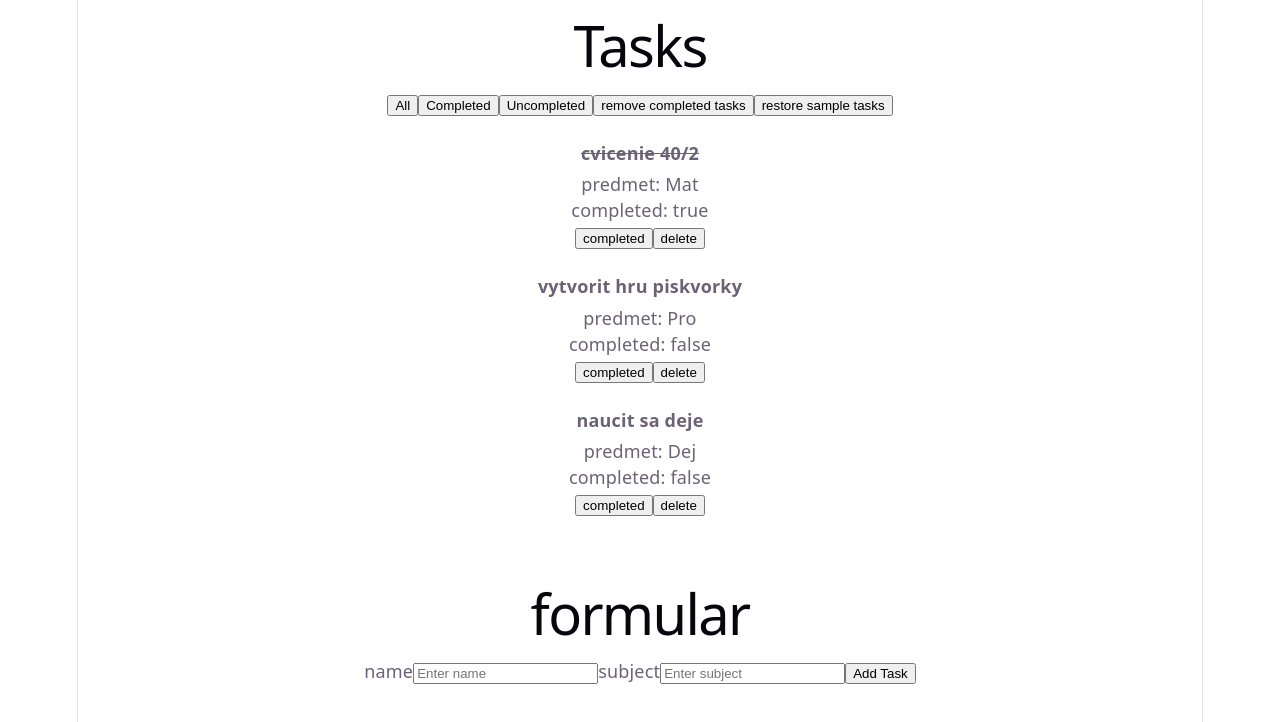
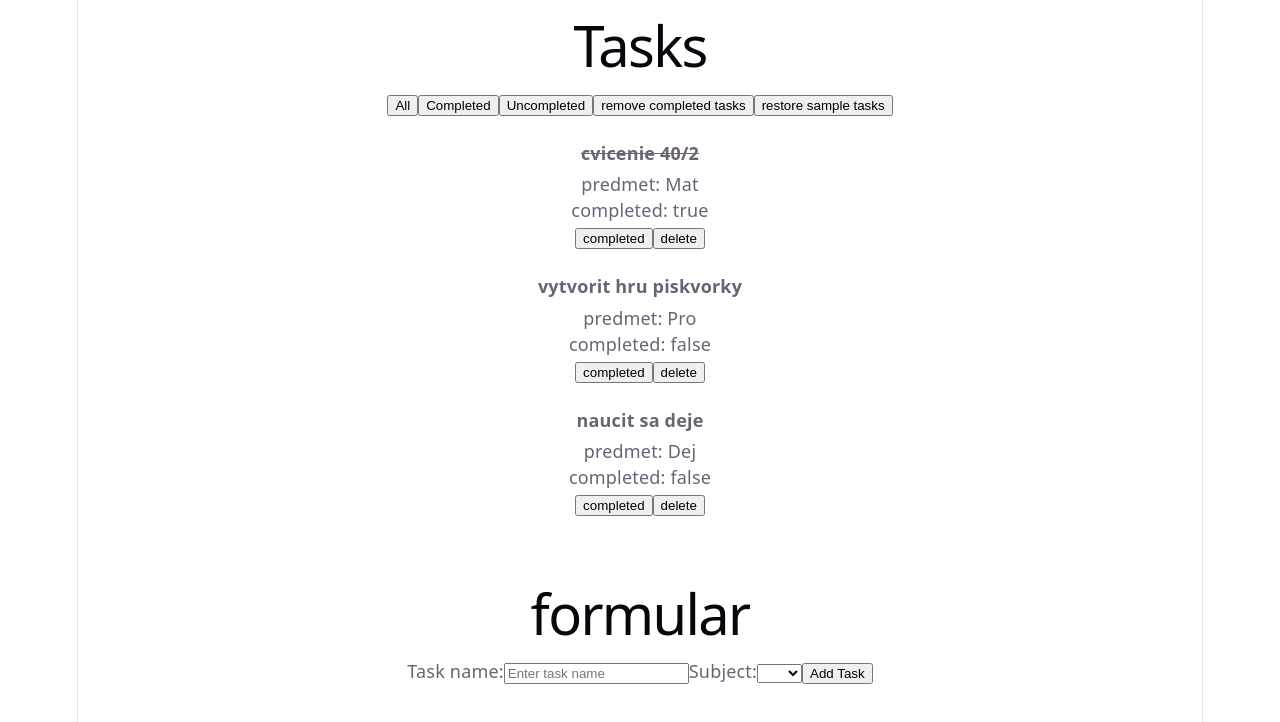
Before and after one commit to PatrikHusar/react-ts-uloha1, a React (Vite) app: page / in a window 1280 px wide. Shown: the top 722 px of the page. Built offline with nearby package versions, Linux system fonts and the light colour scheme.

Commit message:
added selection of subject in formular

```diff
--- a/src/App.tsx
+++ b/src/App.tsx
@@ -1,7 +1,7 @@
 import { useState } from 'react'
 import './App.css'
 import { taskCard } from './components/taskCard'
-import { addTaskFolmular } from './components/formularCard';
+import { AddTaskForm } from './components/formularCard';
 
 export type Task = {
   id: number;
@@ -9,8 +9,6 @@ export type Task = {
   subject: string;
   completed: boolean;
 };
-
-const keys = ['name', 'subject'] as const;
 
 let allTasks: Task[] = [
   {id: 0, name: "cvicenie 40/2", subject: "Mat", completed: true},
@@ -106,7 +104,7 @@ function App() {
       <br/><br/>
       <div>
         <h1>formular</h1>
-        {addTaskFolmular(addTask, keys)}
+        {AddTaskForm(addTask)}
       </div>
     </>
   )
--- a/src/components/formularCard.tsx
+++ b/src/components/formularCard.tsx
@@ -1,35 +1,51 @@
 import React, { useState } from 'react';
 
-export const addTaskFolmular = (addTask: (data: {[k: string]: string}) => void, keys: readonly string[]) => {
-  const [form, setForm] = useState(Object.fromEntries(keys.map((key) => [key, ""])));
+export const AddTaskForm = (addTask: (data: {[k: string]: string}) => void) => {
+  const [form, setForm] = useState({name: "", subject: ""});
 
   const handleChange = (key: string, value: string) => {
     setForm((prev) => ({
       ...prev,
-      [key]: value,
+      [key]: value
     }));
-  }
+  };
 
   const handleSubmit = (e: React.FormEvent) => {
     e.preventDefault();
     addTask(form);
-    setForm(Object.fromEntries(keys.map((key) => [key, ""])));
-  }
+    setForm({name: "", subject: ""});
+  };
+
+  const subjects = ["", "Mat", "Sjl", "Pro", "Fyz", "Dej"];
 
   return (
     <div>
       <form onSubmit={handleSubmit}>
-        {keys.map((key) => (
-          <label>
-            {key}
-            <input type="text"
-              value={form[key]}
-              placeholder={`Enter ${key}`}
-              onChange={(e) => handleChange(key, e.target.value)}/>
-          </label>
-        ))}
+        <label>
+          Task name:
+          <input
+            type="text"
+            value={form.name}
+            placeholder="Enter task name"
+            onChange={(e) => handleChange("name", e.target.value)}
+          />
+        </label>
+        <label>
+          Subject:
+          <select
+            value={form.subject}
+            onChange={(e) => handleChange("subject", e.target.value)}
+          >
+            {subjects.map((sub) => (
+              <option key={sub} value={sub}>
+                {sub}
+              </option>
+            ))}
+          </select>
+        </label>
+
         <button type="submit">Add Task</button>
       </form>
     </div>
-  )
-}
+  );
+};
```
